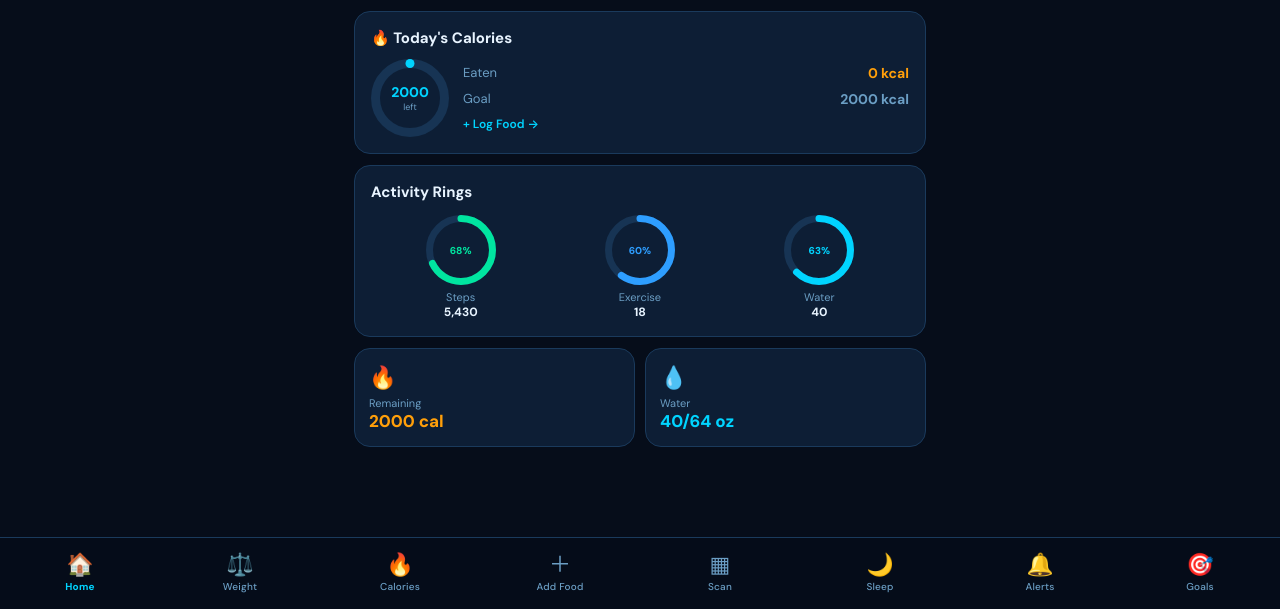
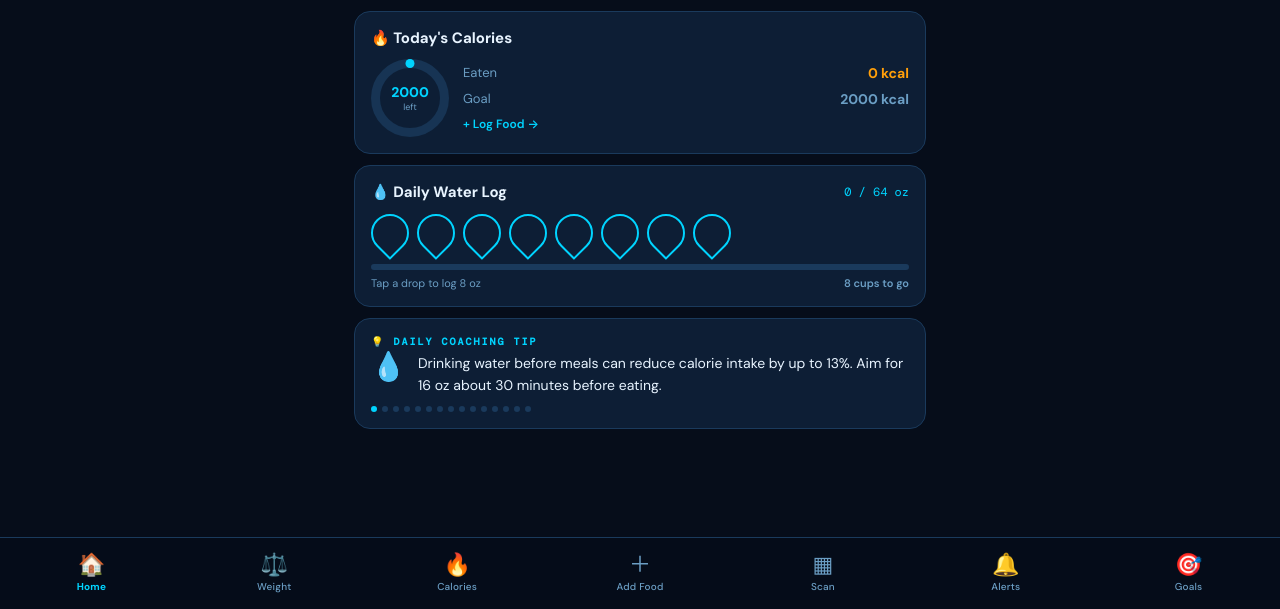
Before and after one commit to Idel-Dice/Shape, a plain HTML site: page index.html in a window 1280 px wide. Shown: the part 191-800 px from the top of the page. Drawn offline with nearby package versions, Linux system fonts and the light colour scheme.

Commit message:
Sleep Gone water log

```diff
--- a/index.html
+++ b/index.html
@@ -232,6 +232,22 @@ circle.fill{transition:stroke-dasharray 0.8s ease;}
 .toast.show{transform:translateX(-50%) translateY(0);opacity:1;}
 .toast.green{background:var(--green);color:#03100A;box-shadow:0 4px 24px rgba(0,229,160,0.35);}
 #qty-serving-hint{display:none;font-size:0.63rem;color:var(--teal);font-family:'DM Mono',monospace;margin-top:5px;padding:5px 8px;background:rgba(0,212,255,0.07);border-radius:6px;}
+/* ── WATER LOG ── */
+.water-drops{display:flex;flex-wrap:wrap;gap:8px;margin:12px 0;}
+.water-drop{width:38px;height:38px;border-radius:50% 50% 50% 0;transform:rotate(-45deg);border:2px solid var(--teal);cursor:pointer;transition:background 0.2s,transform 0.15s;touch-action:manipulation;flex-shrink:0;}
+.water-drop.filled{background:var(--teal);}
+.water-drop:active{transform:rotate(-45deg) scale(0.9);}
+.water-progress-bar{height:6px;border-radius:99px;background:var(--sep);overflow:hidden;margin-top:6px;}
+.water-progress-fill{height:100%;border-radius:99px;background:linear-gradient(90deg,var(--blue),var(--teal));transition:width 0.4s ease;}
+/* ── COACHING TIP ── */
+.tip-card-inner{display:flex;gap:12px;align-items:flex-start;}
+.tip-icon{font-size:28px;flex-shrink:0;line-height:1;}
+.tip-body{flex:1;}
+.tip-label{font-size:10px;text-transform:uppercase;letter-spacing:2px;color:var(--teal);font-weight:700;margin-bottom:5px;font-family:'DM Mono',monospace;}
+.tip-text{font-size:14px;line-height:1.55;color:var(--text);}
+.tip-dots{display:flex;gap:5px;margin-top:10px;}
+.tip-dot{width:6px;height:6px;border-radius:50%;background:var(--sep);transition:background 0.3s;}
+.tip-dot.active{background:var(--teal);}
 ::-webkit-scrollbar{width:4px;}
 ::-webkit-scrollbar-thumb{background:var(--sep);border-radius:99px;}
 </style>
@@ -244,7 +260,6 @@ circle.fill{transition:stroke-dasharray 0.8s ease;}
   <button class="nav-btn" onclick="showTab('calories',this)"><span class="icon">🔥</span><span class="label">Calories</span></button>
   <button class="nav-btn" onclick="showTab('add',this)"><span class="icon">＋</span><span class="label">Add Food</span></button>
   <button class="nav-btn" onclick="showTab('scan',this)"><span class="icon">▦</span><span class="label">Scan</span></button>
-  <button class="nav-btn" onclick="showTab('sleep',this)"><span class="icon">🌙</span><span class="label">Sleep</span></button>
   <button class="nav-btn" onclick="showTab('alerts',this)"><span class="icon">🔔</span><span class="label">Alerts</span></button>
   <button class="nav-btn" onclick="showTab('goals',this)"><span class="icon">🎯</span><span class="label">Goals</span></button>
 </nav>
@@ -254,11 +269,8 @@ circle.fill{transition:stroke-dasharray 0.8s ease;}
   <div class="page-inner" style="padding-top:calc(env(safe-area-inset-top,10px)+14px);">
     <div class="card" id="dash-hero" style="background:linear-gradient(135deg,#0D1E35,#0A2545,#0D3060);"></div>
     <div class="card" id="dash-cal-card"></div>
-    <div class="card" id="dash-rings-card"></div>
-    <div class="two-col">
-      <div class="mini-card" id="dash-stat1"></div>
-      <div class="mini-card" id="dash-stat2"></div>
-    </div>
+    <div class="card" id="dash-water-card"></div>
+    <div class="card" id="dash-tip-card"></div>
   </div>
 </div>
 <!-- WEIGHT -->
@@ -442,10 +454,6 @@ circle.fill{transition:stroke-dasharray 0.8s ease;}
     </div>
   </div>
 </div>
-<!-- SLEEP -->
-<div class="tab-pane" id="tab-sleep">
-  <div class="page-inner" id="sleep-pane-inner" style="padding-top:calc(env(safe-area-inset-top,10px)+14px);"></div>
-</div>
 <!-- ALERTS -->
 <div class="tab-pane" id="tab-alerts">
   <div class="page-inner" id="alerts-pane-inner" style="padding-top:calc(env(safe-area-inset-top,10px)+14px);"></div>
@@ -562,9 +570,78 @@ function renderTab(n){
   if(n==='dashboard')renderDashboard();
   else if(n==='weight')renderWeightTab();
   else if(n==='calories')renderFuelToday();
-  else if(n==='sleep')renderSleepTab();
   else if(n==='alerts')renderAlertsTab();
   else if(n==='goals')renderGoalsTab();
+}
+
+// ═══ COACHING TIPS ═══
+const TIPS=[
+  {icon:'💧',text:'Drinking water before meals can reduce calorie intake by up to 13%. Aim for 16 oz about 30 minutes before eating.'},
+  {icon:'🥩',text:'Protein keeps you full longer than carbs or fat. Every meal should include a quality protein source to protect muscle while losing fat.'},
+  {icon:'🌙',text:'Poor sleep increases ghrelin (hunger hormone) by 15% and decreases leptin (fullness hormone). 7–9 hrs is a weight-loss tool, not a luxury.'},
+  {icon:'🚶',text:'A 10-minute walk after meals blunts blood sugar spikes by up to 30%, reducing fat storage and afternoon energy crashes.'},
+  {icon:'🍽️',text:'Eating slowly takes 20 minutes for your brain to register fullness. Put the fork down between bites — you\'ll naturally eat less.'},
+  {icon:'📉',text:'A 500 kcal daily deficit = ~1 lb of fat per week. Consistent small deficits beat aggressive restriction every time.'},
+  {icon:'🥗',text:'Non-starchy vegetables are nearly calorie-free but fill your plate and stomach. Fill half your plate before adding other foods.'},
+  {icon:'☀️',text:'Morning sunlight exposure within 30 minutes of waking regulates circadian rhythm, which directly impacts metabolism and hunger hormones.'},
+  {icon:'💪',text:'Muscle burns calories at rest. Preserving or building lean mass with resistance training is the most sustainable way to increase metabolism.'},
+  {icon:'🧠',text:'Stress raises cortisol, which promotes belly fat storage. Even 5 minutes of deep breathing daily measurably lowers cortisol levels.'},
+  {icon:'🍳',text:'Cooking at home is one of the strongest predictors of weight loss success — restaurant meals average 60% more calories than home meals.'},
+  {icon:'⏰',text:'Time-restricted eating (eating within an 8–10 hour window) improves fat oxidation and insulin sensitivity without strict calorie counting.'},
+  {icon:'🥦',text:'Fiber slows digestion, feeds good gut bacteria, and keeps you full. Aim for 25–35g daily from vegetables, legumes, and whole grains.'},
+  {icon:'🚫',text:'Liquid calories are invisible to your brain\'s fullness signals. Juice, soda, and fancy coffees can silently add 300–600 kcal per day.'},
+  {icon:'📊',text:'People who weigh themselves daily lose more weight. It\'s not about the number — it\'s the feedback loop that keeps you accountable.'},
+];
+let _tipIdx=0, _tipTimer=null;
+function startTipRotation(){
+  clearInterval(_tipTimer);
+  _tipTimer=setInterval(()=>{_tipIdx=(_tipIdx+1)%TIPS.length;renderTip(true);},12000);
+}
+function renderTip(animate){
+  const card=document.getElementById('dash-tip-card');if(!card)return;
+  const tip=TIPS[_tipIdx];
+  const dots=TIPS.map((_,i)=>`<div class="tip-dot${i===_tipIdx?' active':''}"></div>`).join('');
+  if(animate){card.style.opacity='0';card.style.transform='translateY(6px)';}
+  setTimeout(()=>{
+    card.innerHTML=`
+      <div class="tip-label">💡 Daily Coaching Tip</div>
+      <div class="tip-card-inner">
+        <div class="tip-icon">${tip.icon}</div>
+        <div class="tip-body"><div class="tip-text">${tip.text}</div></div>
+      </div>
+      <div class="tip-dots">${dots}</div>`;
+    card.style.transition='opacity 0.4s ease, transform 0.4s ease';
+    card.style.opacity='1';card.style.transform='translateY(0)';
+  },animate?180:0);
+}
+
+// ═══ WATER LOG ═══
+const WATER_CUPS=8; // 8 × 8oz = 64oz goal
+function getWaterKey(){return'water_'+getTodayStr();}
+function loadWater(){try{return parseInt(localStorage.getItem(getWaterKey())||'0');}catch{return 0;}}
+function saveWater(n){localStorage.setItem(getWaterKey(),n);}
+function toggleWaterCup(n){
+  let cur=loadWater();
+  cur=(cur===n)?n-1:n;
+  saveWater(cur);renderWaterCard();renderDashboard();
+}
+function renderWaterCard(){
+  const filled=loadWater(),total=WATER_CUPS;
+  const oz=filled*8,goalOz=total*8;
+  const pctW=Math.round((filled/total)*100);
+  const card=document.getElementById('dash-water-card');if(!card)return;
+  const drops=Array.from({length:total},(_,i)=>`<div class="water-drop${i<filled?' filled':''}" onclick="toggleWaterCup(${i+1})" title="${(i+1)*8}oz"></div>`).join('');
+  card.innerHTML=`
+    <div style="display:flex;justify-content:space-between;align-items:center;margin-bottom:10px;">
+      <div style="font-size:15px;font-weight:700;">💧 Daily Water Log</div>
+      <div style="font-family:'DM Mono',monospace;font-size:0.75rem;color:${filled>=total?C.green:C.teal};">${oz} / ${goalOz} oz</div>
+    </div>
+    <div class="water-drops">${drops}</div>
+    <div class="water-progress-bar"><div class="water-progress-fill" style="width:${pctW}%"></div></div>
+    <div style="display:flex;justify-content:space-between;margin-top:6px;">
+      <div style="font-size:11px;color:var(--sub);">Tap a drop to log 8 oz</div>
+      <div style="font-size:11px;color:${filled>=total?C.green:C.sub};font-weight:600;">${filled>=total?'✓ Goal reached!':`${total-filled} cups to go`}</div>
+    </div>`;
 }
 
 // ═══ DASHBOARD ═══
@@ -572,7 +649,6 @@ function renderDashboard(){
   const op=overallProgress(),lost=lostSoFar(),tog=toGo();
   const{tc}=getDayTotals(getTodayStr());
   const gc=fuelGoals.cals||2000,rem=gc-Math.round(tc);
-  const g=shape.goals;
   document.getElementById('dash-hero').innerHTML=`
     <div style="display:flex;align-items:center;gap:14px;">
       ${shapeRing(92,10,op,C.green,`<span style="font-size:13px;font-weight:800;color:${C.green}">${Math.round(op*100)}%</span>`)}
@@ -592,11 +668,9 @@ function renderDashboard(){
       <div style="flex:1;">${[['Eaten',Math.round(tc),C.orange],['Goal',gc,'var(--sub)']].map(([l,v,c])=>`<div style="display:flex;justify-content:space-between;margin-bottom:8px;"><span style="font-size:13px;color:var(--sub);">${l}</span><span style="font-size:14px;font-weight:700;color:${c};">${v} kcal</span></div>`).join('')}
       <div style="cursor:pointer;color:var(--teal);font-size:12px;font-weight:600;" onclick="showTab('add',document.querySelectorAll('.nav-btn')[3])">+ Log Food →</div></div>
     </div>`;
-  document.getElementById('dash-rings-card').innerHTML=`
-    <div style="font-size:15px;font-weight:700;margin-bottom:13px;">Activity Rings</div>
-    <div style="display:flex;justify-content:space-around;">${[{label:'Steps',val:g.dailySteps.current,target:g.dailySteps.target,color:C.green},{label:'Exercise',val:g.exerciseMin.current,target:g.exerciseMin.target,color:C.blue},{label:'Water',val:g.waterOz.current,target:g.waterOz.target,color:C.teal}].map(item=>`<div style="text-align:center;">${shapeRing(70,7,pct(item.val,item.target),item.color,`<span style="font-size:10px;font-weight:800;color:${item.color};">${Math.round(pct(item.val,item.target)*100)}%</span>`)}<div style="font-size:11px;color:var(--sub);margin-top:5px;">${item.label}</div><div style="font-size:12px;font-weight:700;">${item.val.toLocaleString()}</div></div>`).join('')}</div>`;
-  document.getElementById('dash-stat1').innerHTML=`<div style="font-size:22px;">🔥</div><div style="font-size:11px;color:var(--sub);margin-top:4px;">Remaining</div><div style="font-size:17px;font-weight:800;color:${rem>=0?C.orange:C.pink};">${rem} cal</div>`;
-  document.getElementById('dash-stat2').innerHTML=`<div style="font-size:22px;">💧</div><div style="font-size:11px;color:var(--sub);margin-top:4px;">Water</div><div style="font-size:17px;font-weight:800;color:${C.teal};">${g.waterOz.current}/${g.waterOz.target} oz</div>`;
+  renderWaterCard();
+  renderTip(false);
+  startTipRotation();
 }
 
 // ═══ WEIGHT TAB ═══
@@ -912,49 +986,6 @@ function saveToCustomDB(){
   saveCustomDB(db);
 }
 
-// ═══ SLEEP TAB ═══
-function renderSleepTab(){
-  const bed=shape.sleep.bedtime,wake=shape.sleep.wakeTime;
-  const bedH=parseInt(bed.split(':')[0])+parseInt(bed.split(':')[1])/60;
-  const wakeH=parseInt(wake.split(':')[0])+parseInt(wake.split(':')[1])/60;
-  const hrs=wakeH<bedH?(24-bedH)+wakeH:wakeH-bedH;
-  const score=Math.min(100,Math.round((hrs/8)*100));
-  const sc=score>=90?C.green:score>=70?C.orange:C.pink;
-  document.getElementById('sleep-pane-inner').innerHTML=`
-    <div class="card">
-      <div style="text-align:center;">
-        ${shapeRing(120,13,Math.min(hrs/8,1),C.purple,`<div><div style="font-size:30px;font-weight:800;">${hrs.toFixed(1)}</div><div style="font-size:11px;color:var(--sub);">hours</div></div>`)}
-        <div style="margin-top:12px;font-size:15px;color:var(--sub);">Sleep Score: <span style="color:${sc};font-weight:800;">${score}/100</span></div>
-        <div style="font-size:13px;color:var(--sub);margin-top:4px;">${hrs>=7?'✅ Great sleep for weight loss!':'⚠️ Poor sleep raises hunger hormones'}</div>
-      </div>
-    </div>
-    <div class="card">
-      <div style="font-size:15px;font-weight:700;margin-bottom:13px;">Sleep Schedule</div>
-      <div style="margin-bottom:13px;">
-        <div style="font-size:12px;color:var(--sub);text-transform:uppercase;letter-spacing:0.5px;margin-bottom:6px;">Bedtime 🌙</div>
-        <input type="time" id="bedtime-input" value="${bed}" onchange="liveSleepUpdate()"/>
-      </div>
-      <div style="margin-bottom:13px;">
-        <div style="font-size:12px;color:var(--sub);text-transform:uppercase;letter-spacing:0.5px;margin-bottom:6px;">Wake Time ☀️</div>
-        <input type="time" id="wake-input" value="${wake}" onchange="liveSleepUpdate()"/>
-      </div>
-      <button class="shape-btn btn-purple" onclick="saveSleep()">Save Schedule</button>
-    </div>
-    <div class="card">
-      <div style="font-size:15px;font-weight:700;margin-bottom:10px;">Sleep & Weight Loss</div>
-      ${[['💤','7–9 hrs reduces cortisol, which causes fat storage'],['🛑','Under 6 hrs increases ghrelin (hunger hormone) by 15%'],['⏰','Consistent sleep schedule regulates metabolism']].map((t,i)=>`<div style="display:flex;align-items:center;gap:12px;padding:10px 0;${i<2?'border-bottom:1px solid var(--sep)':''};"><span style="font-size:22px;">${t[0]}</span><span style="font-size:13px;color:var(--sub);flex:1;">${t[1]}</span></div>`).join('')}
-    </div>`;
-}
-function liveSleepUpdate(){
-  const b=document.getElementById('bedtime-input'),w=document.getElementById('wake-input');
-  if(b)shape.sleep.bedtime=b.value;if(w)shape.sleep.wakeTime=w.value;renderSleepTab();
-}
-function saveSleep(){
-  const b=document.getElementById('bedtime-input'),w=document.getElementById('wake-input');
-  if(b)shape.sleep.bedtime=b.value;if(w)shape.sleep.wakeTime=w.value;
-  saveShape();showToast('✓ Sleep schedule saved','green');
-}
-
 // ═══ ALERTS TAB ═══
 function renderAlertsTab(){
   const active=shape.reminders.filter(r=>r.active).length;
```
